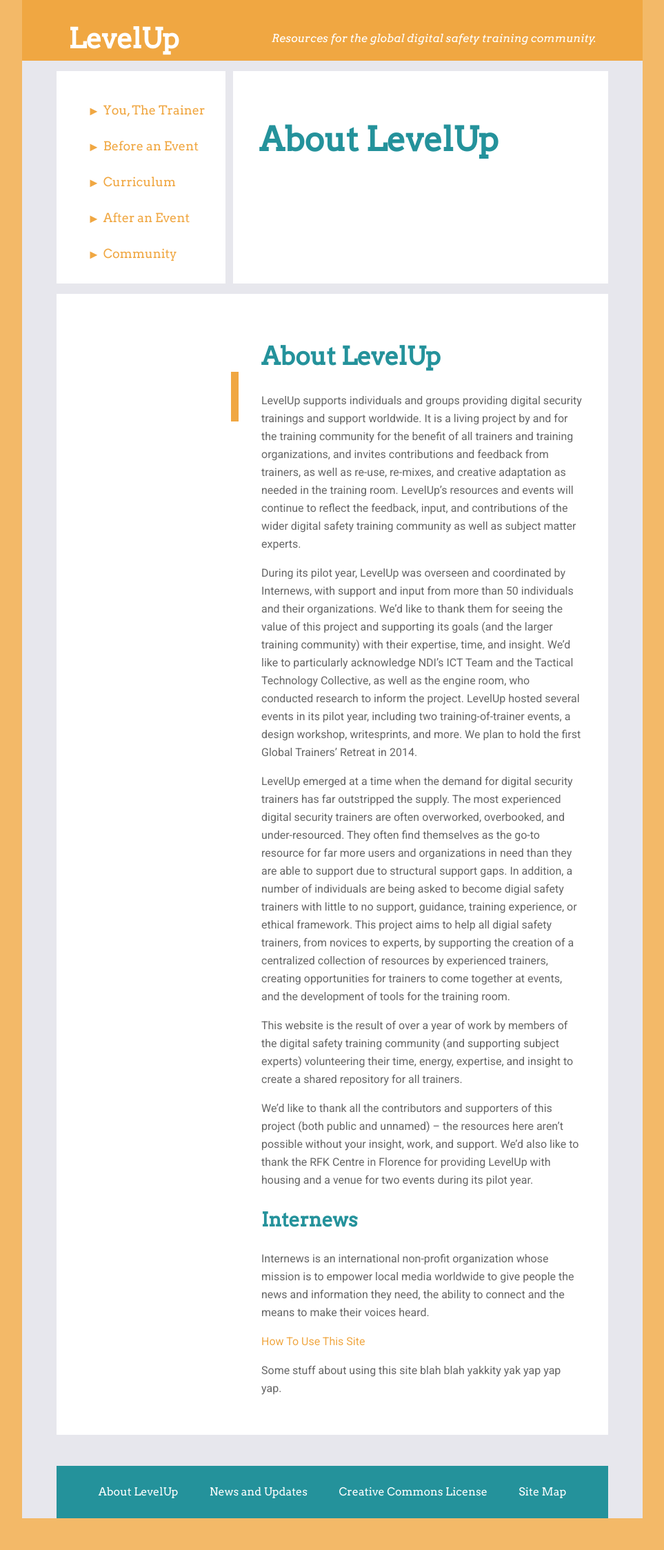
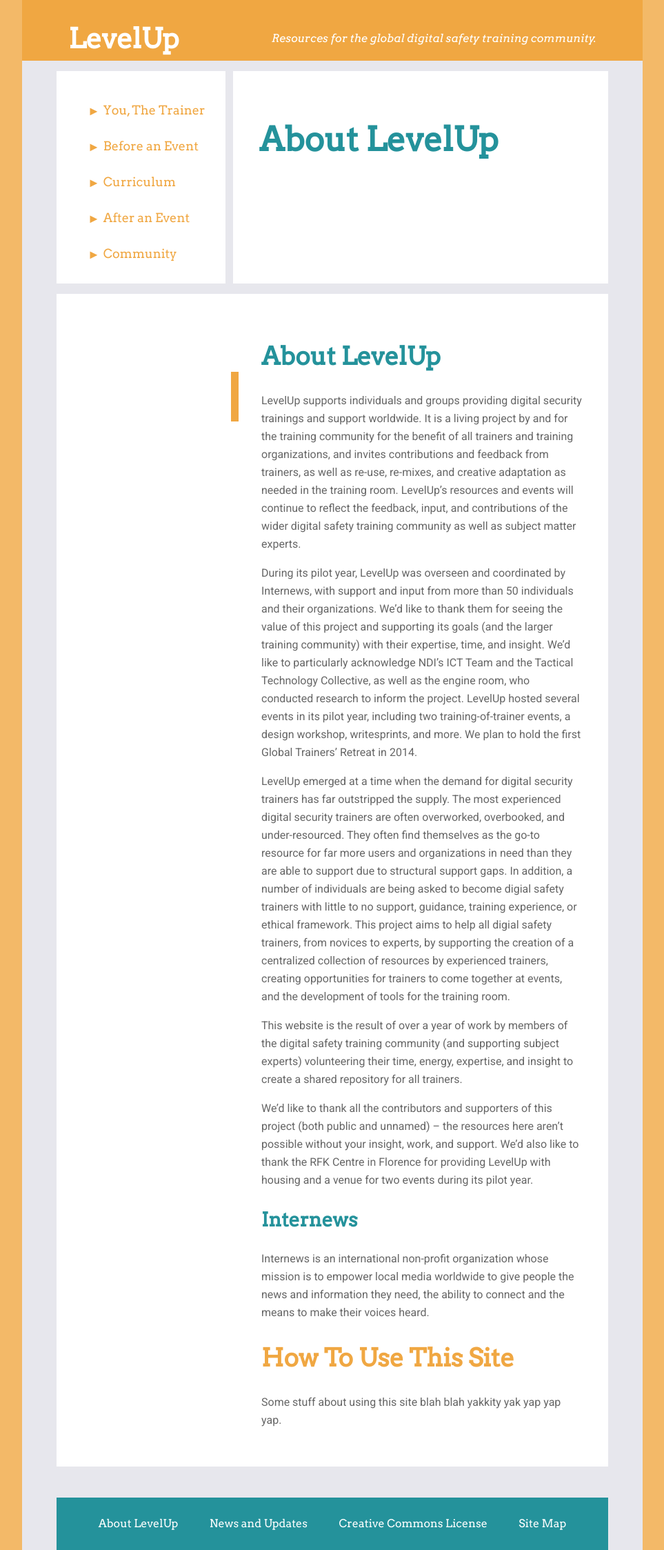
Before and after one commit to levelupcc/level-up, a Jekyll site: the page built from _pages/about/about.md, in a window 1280 px wide. Shown: the whole page at 69% size, without its empty margins (158-1121 px from the left). Built offline with Jekyll 4.4.1, drawn with Linux system fonts in a browser that asks for light colours; a script that is not in the unit is left out; before the commit the page ends 2201 px from its top, so only the background shows below that.

Commit message:
fix link bug

```diff
--- a/_pages/about/about.md
+++ b/_pages/about/about.md
@@ -20,6 +20,7 @@
 
 Internews is an international non-profit organization whose mission is to empower local media worldwide to give people the news and information they need, the ability to connect and the means to make their voices heard.
 
-[How To Use This Site](https://the-engine-room.github.io/level-up/about#how-to-use-this-site)
+<h2><a href="https://the-engine-room.github.io/level-up/about#how-to-use-this-site">
+How To Use This Site</a></h2>
 
 Some stuff about using this site blah blah yakkity yak yap yap yap.
--- a/index.html
+++ b/index.html
@@ -9,7 +9,7 @@
   </p>
 
   <p>
-    Get started here<a class="section-block-link" href="../about#how-to-use-this-site/"> >> </a>
+    Get started here<a class="section-block-link" href="https://the-engine-room.github.io/level-up/about#how-to-use-this-site"> >> </a>
   </p>
 </section>
 
```
Also changed, not shown: 3 other files.
